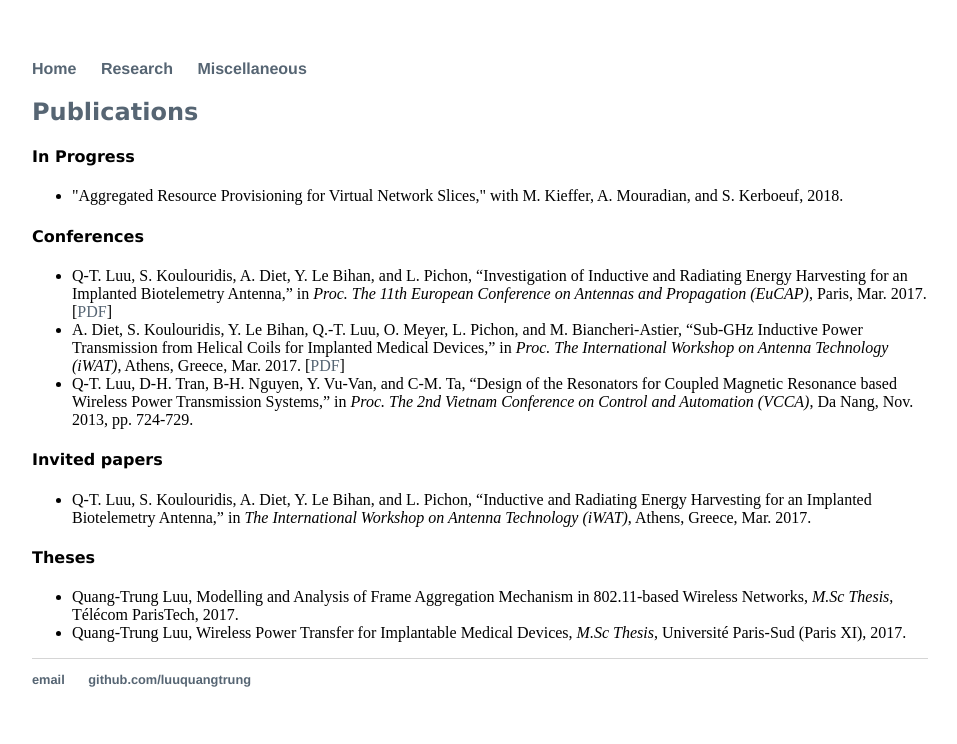
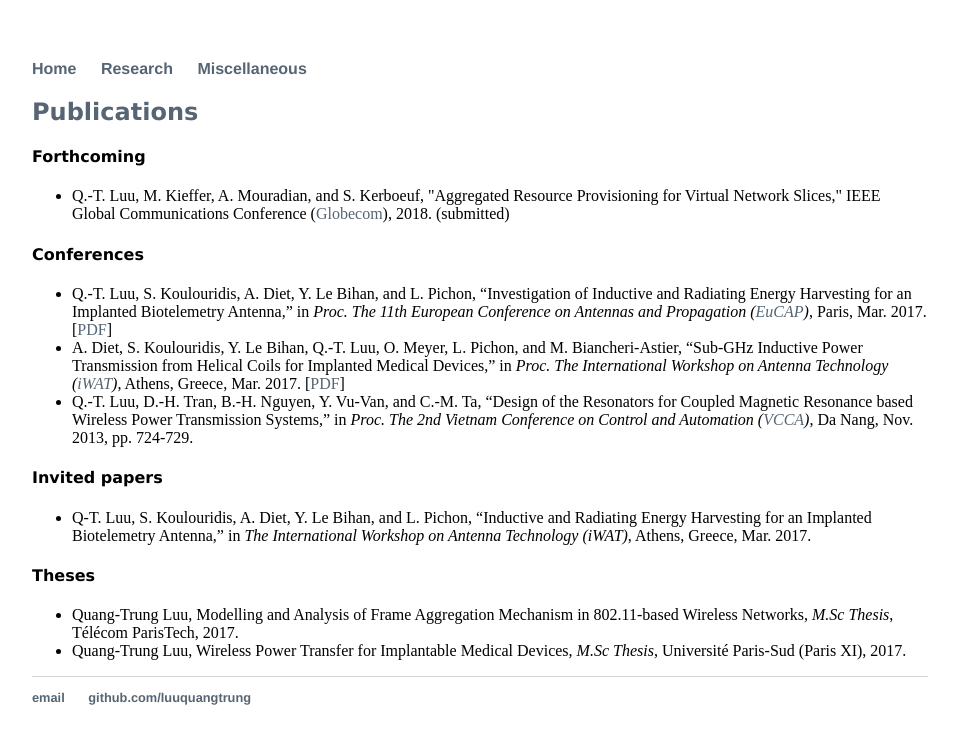
Before and after one commit to luuquangtrung/luuquangtrung.github.io_v1, a Jekyll site: the page built from research/index.html, in a window 1280 px wide. Shown: the top 744 px of the page, without its empty margins (160-1117 px from the left). Built offline with Jekyll 4.4.1, drawn with Linux system fonts in a browser that asks for light colours.

Commit message:
Update index.html

```diff
--- a/research/index.html
+++ b/research/index.html
@@ -9,12 +9,12 @@ title: Research
 <!-- <div>&nbsp;</div> -->
 
 <div>
-<h4 style="font-family:verdana;">In Progress</h4>
+<h4 style="font-family:verdana;">Forthcoming</h4>
 </div>
 
 <ul>
 	<li>
-	 "Aggregated Resource Provisioning for Virtual Network Slices," with M. Kieffer, A. Mouradian, and S. Kerboeuf, 2018.
+	Q.-T. Luu, M. Kieffer, A. Mouradian, and S. Kerboeuf, "Aggregated Resource Provisioning for Virtual Network Slices," IEEE Global Communications Conference (<a href="http://globecom2018.ieee-globecom.org/">Globecom</a>), 2018. (submitted)
 	</li>
 </ul>
 
@@ -24,15 +24,15 @@ title: Research
 
 <ul>
 	<li>
-	Q-T. Luu, S. Koulouridis, A. Diet, Y. Le Bihan, and L. Pichon, “Investigation of Inductive and Radiating Energy Harvesting for an Implanted Biotelemetry Antenna,” in <i>Proc. The 11th European Conference on Antennas and Propagation (EuCAP)</i>, Paris, Mar. 2017.
+	Q.-T. Luu, S. Koulouridis, A. Diet, Y. Le Bihan, and L. Pichon, “Investigation of Inductive and Radiating Energy Harvesting for an Implanted Biotelemetry Antenna,” in <i>Proc. The 11th European Conference on Antennas and Propagation (<a href="http://www.eucap2017.org/">EuCAP</a>)</i>, Paris, Mar. 2017.
 	[<a href="https://www.researchgate.net/profile/Quang_Trung_Luu/publication/317039300_Investigation_of_Inductive_and_Radiating_Energy_Harvesting_for_an_Implanted_Biotelemetry_Antenna/links/59df6d24aca27258f7d789e6/Investigation-of-Inductive-and-Radiating-Energy-Harvesting-for-an-Implanted-Biotelemetry-Antenna.pdf">PDF</a>]
 	</li>
 	<li>
-	A. Diet, S. Koulouridis, Y. Le Bihan, Q.-T. Luu, O. Meyer, L. Pichon, and M. Biancheri-Astier, “Sub-GHz Inductive Power Transmission from Helical Coils for Implanted Medical Devices,” in <i>Proc. The International Workshop on Antenna Technology (iWAT)</i>, Athens, Greece, Mar. 2017.
+	A. Diet, S. Koulouridis, Y. Le Bihan, Q.-T. Luu, O. Meyer, L. Pichon, and M. Biancheri-Astier, “Sub-GHz Inductive Power Transmission from Helical Coils for Implanted Medical Devices,” in <i>Proc. The International Workshop on Antenna Technology (<a href="http://www.iwat2017.org/">iWAT</a>)</i>, Athens, Greece, Mar. 2017.
 	[<a href="https://www.researchgate.net/profile/Quang_Trung_Luu/publication/316611772_Sub-GHz_inductive_power_transmission_from_helical_coils_for_implanted_medical_devices/links/59df6d25aca27258f7d789e7/Sub-GHz-inductive-power-transmission-from-helical-coils-for-implanted-medical-devices.pdf">PDF</a>]
 	</li>
 	<li>
-	Q-T. Luu, D-H. Tran, B-H. Nguyen, Y. Vu-Van, and C-M. Ta, “Design of the Resonators for Coupled Magnetic Resonance based Wireless Power Transmission Systems,” in <i>Proc. The 2nd Vietnam Conference on Control and Automation (VCCA)</i>, Da Nang, Nov. 2013, pp. 724-729.
+	Q.-T. Luu, D.-H. Tran, B.-H. Nguyen, Y. Vu-Van, and C.-M. Ta, “Design of the Resonators for Coupled Magnetic Resonance based Wireless Power Transmission Systems,” in <i>Proc. The 2nd Vietnam Conference on Control and Automation (<a href="https://sites.google.com/site/vcca2013/home">VCCA</a>)</i>, Da Nang, Nov. 2013, pp. 724-729.
 	</li>
 </ul>
 
```
